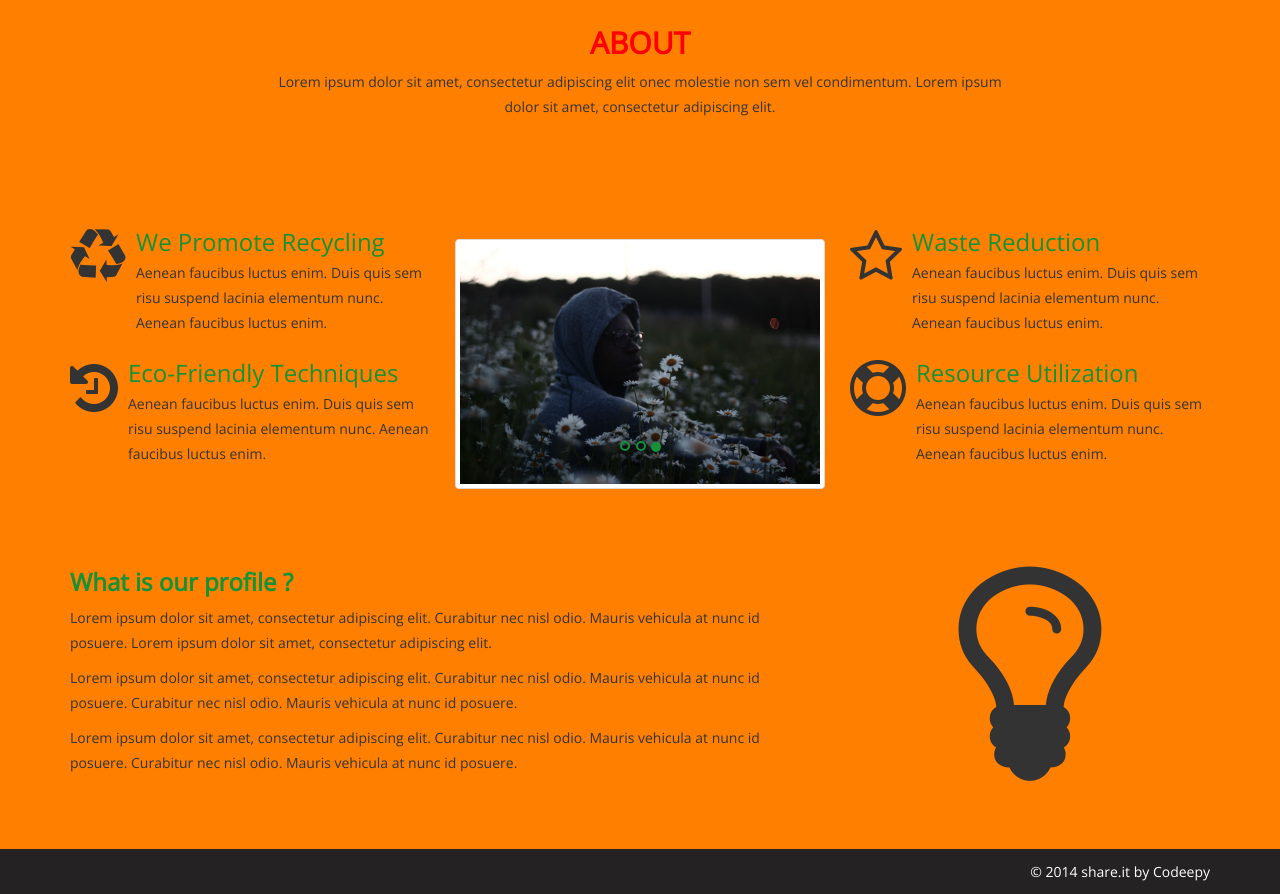
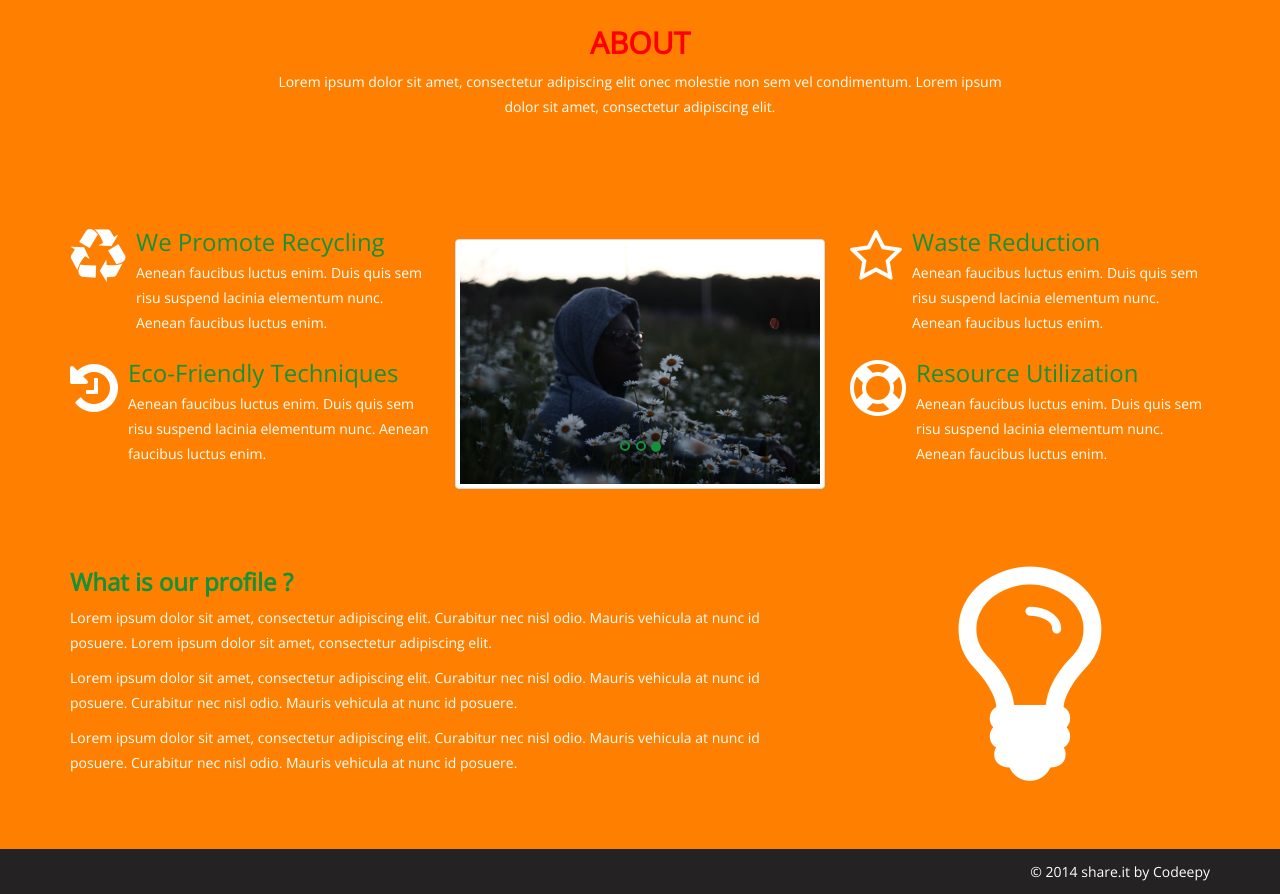
Before and after one commit to Codeepy/Share.it, a Django app: page /about/ in a window 1280 px wide. Shown: the part 74-968 px from the top of the page. Run offline with Django 3.2, Linux system fonts and the light colour scheme; parts of the project's set-up code (start-up, migrations or seed data) failed here and were passed over; some libraries are stand-ins or nearby versions.

Commit message:
change font color

```diff
--- a/static/css/style.css
+++ b/static/css/style.css
@@ -186,6 +186,7 @@ Main Body Section
 #about {
     background-color: #FF8000;
     padding-top: 80px;
+    color: #ffffff;
 }
 .big-icon {
     font-size:250px;
@@ -339,6 +340,7 @@ margin-top: 20px;
 #contact {
     padding-top:80px;
     background-color: #FF8000;
+    color: #ffffff;
 }
 
 #contact .form-control {
--- a/templates/about.html
+++ b/templates/about.html
@@ -6,7 +6,7 @@
 
 {% block body_block %}
 <section>
-    <div id="about" >
+    <div id="about">
         <div class="container">
             <div class="row text-center">
                 <div class="col-lg-8 col-lg-offset-2 col-md-8 col-md-offset-2 col-sm-8 col-sm-offset-2 sub-head">
```
